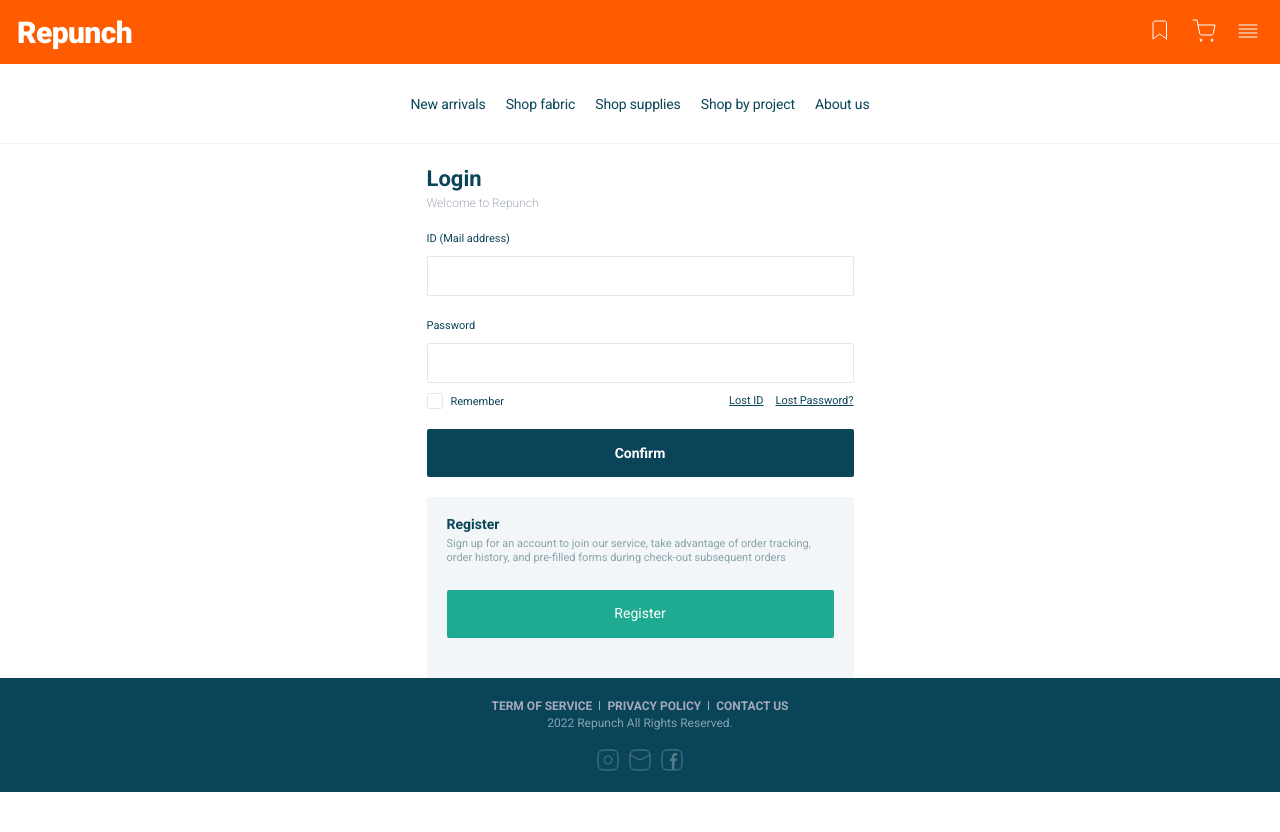
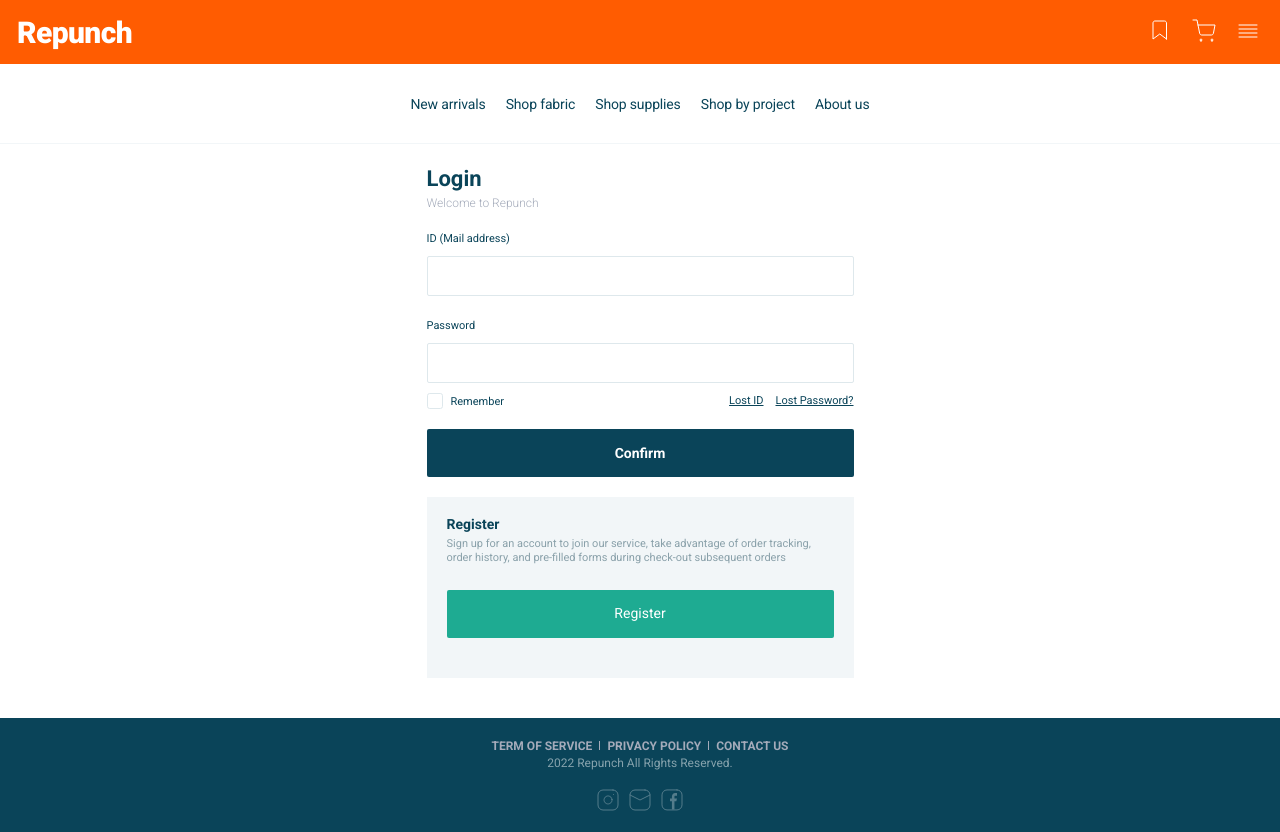
Before and after one commit to joseph-wee/repunch-web-public, a Next.js app: page /login in a window 1280 px wide. Before the commit the page ends 800 px from the top, so only its background shows below. Built offline with nearby package versions, Linux system fonts and the light colour scheme.

Commit message:
deploy: 배포 테스트용으로 코드 변경

```diff
--- a/pages/login.tsx
+++ b/pages/login.tsx
@@ -23,12 +23,11 @@ const register = () => {
         `login?userId=${userId}&password=${password}&role=USER`,
     })
       .then(function (response) {
-        if(response.data.status == 200) {
-          alert("로그인 성공하였습니다.(임시 메세지)")
-          router.push("/")
-        }
-        else if(response.data.status == 401){
-          alert("로그인에 실패하였습니다.(임시 메세지)")
+        if (response.data.status == 200) {
+          alert("로그인 성공하였습니다.(임시 메세지)");
+          router.push("/");
+        } else if (response.data.status == 401) {
+          alert("로그인에 실패하였습니다.(임시 메세지)");
         }
       })
       .catch(function (error) {
@@ -45,7 +44,8 @@ const register = () => {
     } else if (password.length == 0) {
       alert("값을 모두 채워주세요");
     } else {
-      loginApiRequest();
+      // loginApiRequest();
+      router.push("/authentication");
     }
   };
 
@@ -111,6 +111,7 @@ const Container = styled.div`
   padding-top: 20px;
   padding-left: 20px;
   padding-right: 20px;
+  padding-bottom: 40px;
   max-width: 427px;
 
   color: #0a4459;
```
